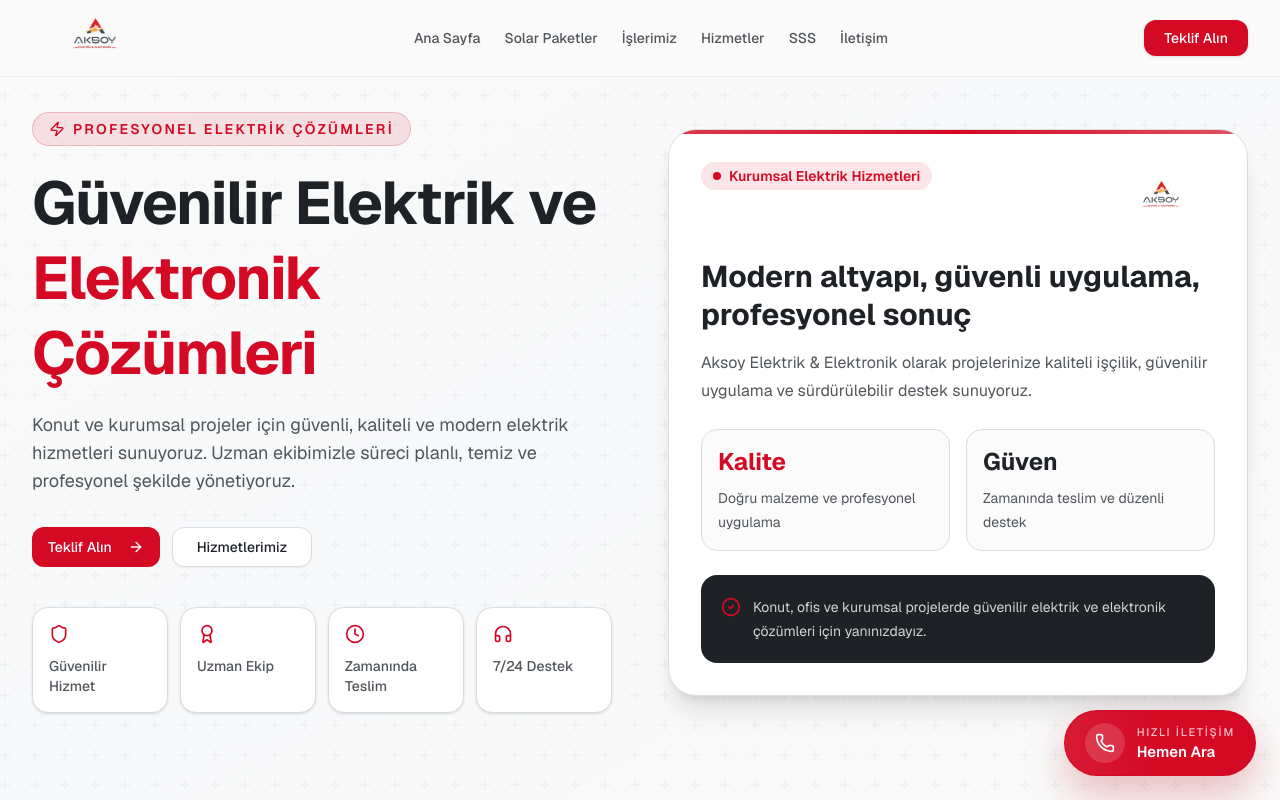
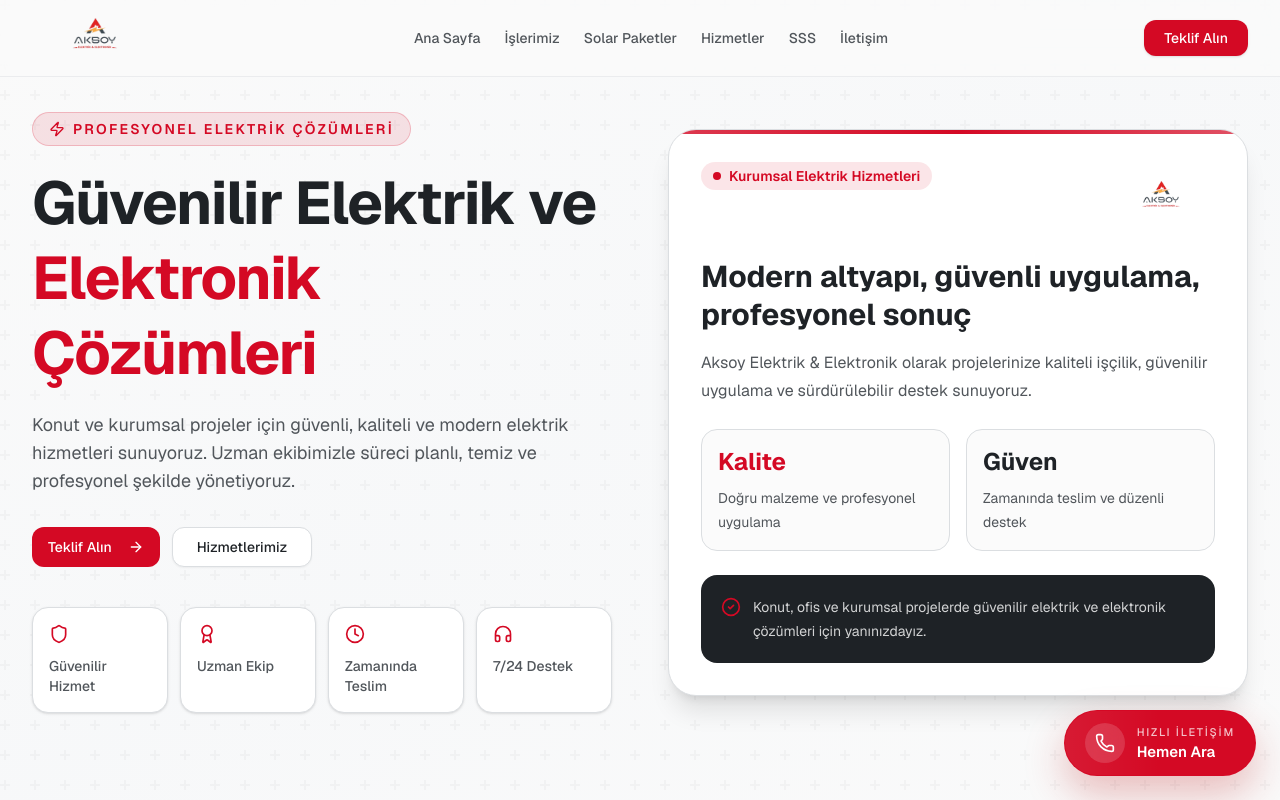
Before and after one commit to larkral/aksoyelektrik, a Next.js app: page / in a window 1280 px wide. Shown: the top 800 px of the page. Built offline with nearby package versions, Linux system fonts and the light colour scheme.

Commit message:
yer değiştiridl

```diff
--- a/components/header.tsx
+++ b/components/header.tsx
@@ -8,8 +8,8 @@ import { Menu, X } from "lucide-react"
 
 const navItems = [
   { href: "#home", label: "Ana Sayfa" },
+  { href: "#tamamlanan-islerimiz", label: "İşlerimiz" },
   { href: "#solar-paketler", label: "Solar Paketler" },
-  { href: "#tamamlanan-islerimiz", label: "İşlerimiz" },
   { href: "#services", label: "Hizmetler" },
   { href: "#faq", label: "SSS" },
   { href: "#contact", label: "İletişim" },
```
